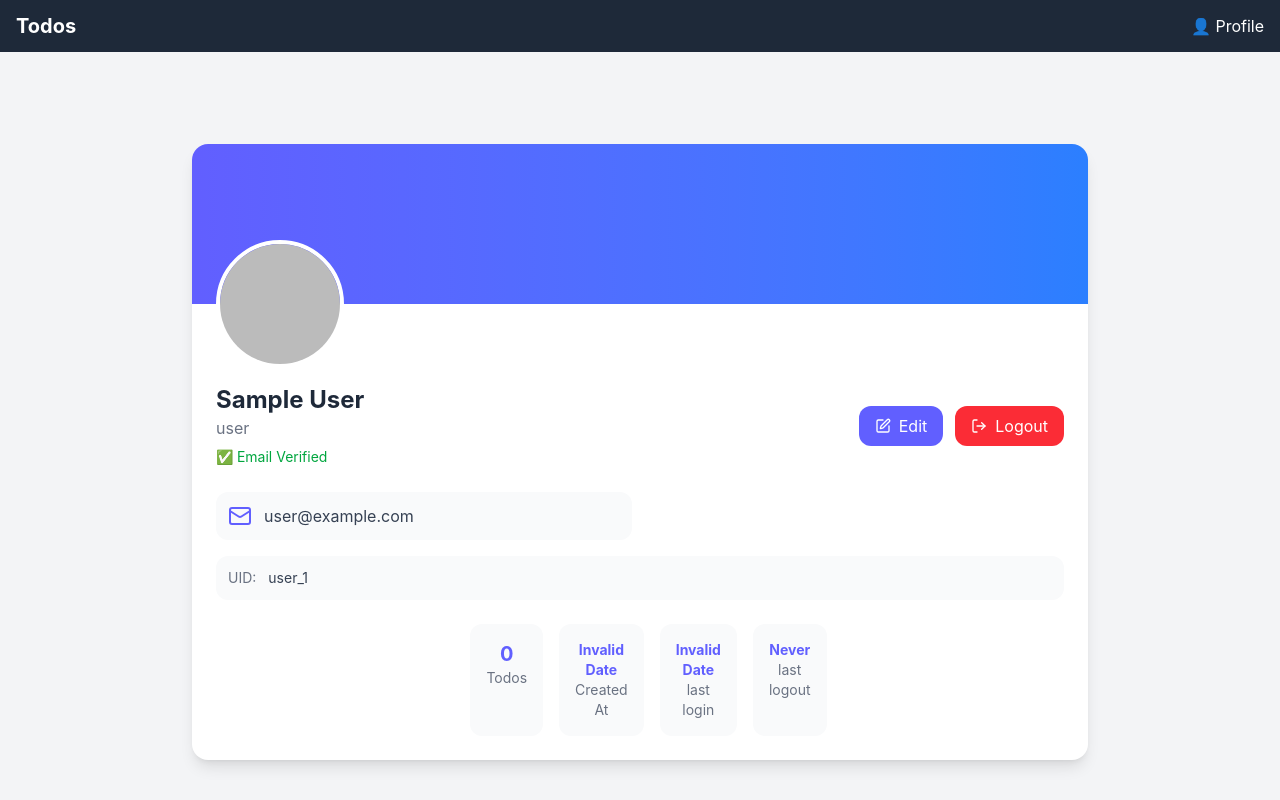
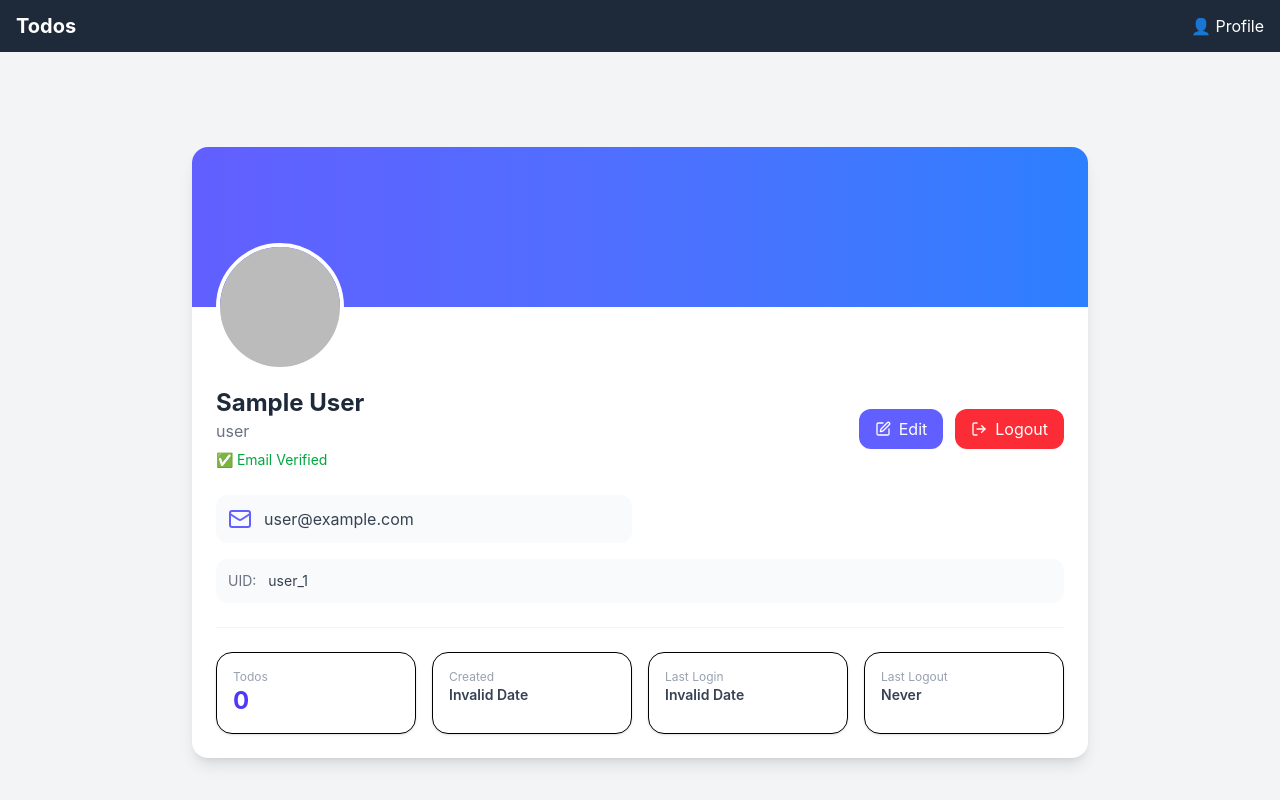
Before and after one commit to Sahadat-Hossen1/full-stack-todo-frontend-, a React app: page /userprofile in a window 1280 px wide. Shown: the top 800 px of the page. Built offline with nearby package versions, Linux system fonts and the light colour scheme; no server answers; data requests are answered from the project's data file; sample sign-in values are in the browser's storage; the HTML template or start-up script is replaced by a standard one.

Commit message:
update ui (userProfile) status && and extisiting user metadata when try to login with email,password

```diff
--- a/db.json
+++ b/db.json
@@ -103,6 +103,21 @@
       "lastLogin": "1776922473639",
       "lastLogout": "Thu, 23 Apr 2026 05:34:33 GMT",
       "lastSignInTime": "Thu, 23 Apr 2026 05:34:33 GMT"
+    },
+    {
+      "id": "1776923336503",
+      "uid": "yP28lxhoCSWgUDl4hy39YVNat1n2",
+      "displayName": "hafsa",
+      "email": "hafsa@gmail.com",
+      "photoURL": null,
+      "phoneNumber": null,
+      "metadata": {
+        "createdAt": "1776923336503",
+        "lastLogin": "1776924001802",
+        "lastLogout": "Thu, 23 Apr 2026 06:00:01 GMT",
+        "lastSignInTime": "Thu, 23 Apr 2026 06:00:01 GMT"
+      },
+      "role": "user"
     }
   ],
   "todos": [
--- a/src/pages/Login.jsx
+++ b/src/pages/Login.jsx
@@ -31,9 +31,8 @@ export default function Login() {
           const isAlreadyExist = AllUsersData.find(
             (user) => user.uid === userCredential.user.uid,
           );
-          if (!isAlreadyExist) {
-            setAllUsersData([...AllUsersData, userCredential.user]);
-            fetch(`http://localhost:3000/users/${userCredential.user.uid}`, {
+          if (isAlreadyExist) {
+            fetch(`http://localhost:3000/users/${isAlreadyExist.id}`, {
               method: "PATCH",
               headers: { "Content-Type": "application/json" },
               body: JSON.stringify({metadata:{
@@ -44,7 +43,12 @@ export default function Login() {
               }}),
             })
             .then((res) => res.json())
-              .then((data) => console.log(data))
+            .then((data) =>{
+            setAllUsersData([...AllUsersData, data]);
+            console.log(data);
+
+
+              })
               .catch((err) =>
                 console.log("error from patch lastLogin", err.message),
               );
--- a/src/pages/UserProfile.jsx
+++ b/src/pages/UserProfile.jsx
@@ -22,7 +22,6 @@ export default function UserProfile() {
     phoneNumber,
     emailVerified,
     role,
-
   } = user || {};
 
   const handleLogout = async () => {
@@ -137,51 +136,55 @@ export default function UserProfile() {
             </div>
           </div>
 
-          {/* About */}
-          {/* <div className="mt-6">
-            <h3 className="text-lg font-semibold text-gray-800 mb-2">
-              About
-            </h3>
-            <p className="text-gray-600">
-              Passionate MERN stack developer. Loves building web apps,
-              solving problems, and learning new technologies.
-            </p>
-          </div> */}
+          {/* Divider */}
+          <div className="my-6 border-b border-gray-100"></div>
 
           {/* Stats */}
-          <div className="flex justify-between mx-[30%] gap-4 mt-6 text-center">
-            <div className="p-4 bg-gray-50 rounded-xl">
-              <h4 className="text-xl font-bold text-indigo-500">
-                {todos?.length}{" "}
+          <div className="grid grid-cols-2 md:grid-cols-4 gap-4 mt-6">
+            {/* Todos */}
+            <div className="p-4 bg-white border rounded-2xl shadow-sm hover:shadow-md transition">
+              <p className="text-xs text-gray-400">Todos</p>
+              <h4 className="text-2xl font-bold text-indigo-600">
+                {todos?.length || 0}
               </h4>
-              <p className="text-gray-500 text-sm">Todos</p>
             </div>
 
-            <div className="p-4 bg-gray-50 rounded-xl">
-              <h4 className="text-sm font-bold text-indigo-500">
-                {/* {metadata.createdAt
-                  ? new Date(metadata.createdAt).toLocaleString()
-                  : "never"} */}
-                {new Date(Number(user?.metadata?.createdAt)).toLocaleString()}
+            {/* Created At */}
+            <div className="p-4 bg-white border rounded-2xl shadow-sm hover:shadow-md transition">
+              <p className="text-xs text-gray-400">Created</p>
+              <h4 className="text-sm font-semibold text-gray-700">
+                {new Date(Number(user?.metadata?.createdAt)).toLocaleString(
+                  "en-BD",
+                  {
+                    timeZone: "Asia/Dhaka",
+                  },
+                )}
               </h4>
-              <p className="text-gray-500 text-sm">Created At </p>
             </div>
 
-            <div className="p-4 bg-gray-50 rounded-xl">
-              <h4 className="text-sm font-bold text-indigo-500">
-                {new Date(Number(user?.metadata?.lastLogin)).toLocaleString()}
+            {/* Last Login */}
+            <div className="p-4 bg-white border rounded-2xl shadow-sm hover:shadow-md transition">
+              <p className="text-xs text-gray-400">Last Login</p>
+              <h4 className="text-sm font-semibold text-gray-700">
+                {new Date(Number(user?.metadata?.lastLogin)).toLocaleString(
+                  "en-BD",
+                  {
+                    timeZone: "Asia/Dhaka",
+                  },
+                )}
               </h4>
-              <p className="text-gray-500 text-sm">last login </p>
             </div>
-            <div className="p-4 bg-gray-50 rounded-xl">
-              <h4 className="text-sm font-bold text-indigo-500">
+
+            {/* Last Logout */}
+            <div className="p-4 bg-white border rounded-2xl shadow-sm hover:shadow-md transition">
+              <p className="text-xs text-gray-400">Last Logout</p>
+              <h4 className="text-sm font-semibold text-gray-700">
                 {user?.metadata?.lastLogout
                   ? new Date(user.metadata.lastLogout).toLocaleString("en-BD", {
                       timeZone: "Asia/Dhaka",
                     })
                   : "Never"}
               </h4>
-              <p className="text-gray-500 text-sm">last logout </p>
             </div>
           </div>
         </div>
```
Lines whose indentation alone changed are shown as unchanged.
